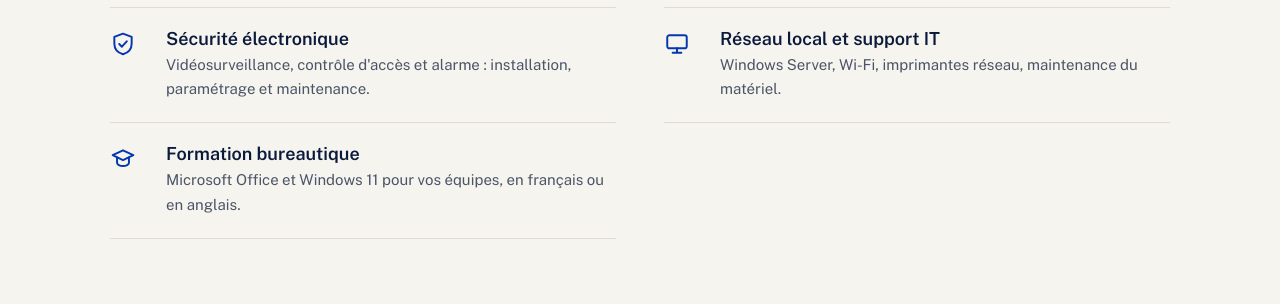
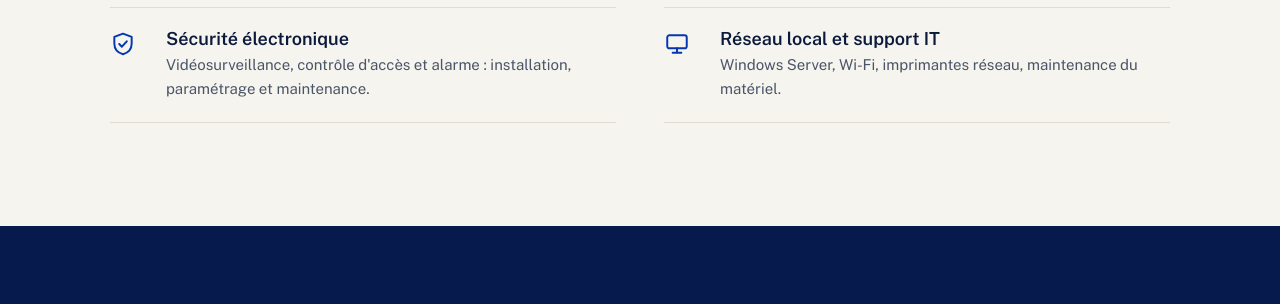
Before and after one commit to Welcomolsen/welcomolsen.github.io, a plain HTML site: page index.html in a window 1280 px wide. Shown: the part 5220-5524 px from the top of the page. Drawn offline with nearby package versions, Linux system fonts and the light colour scheme.

Commit message:
Retirer le service Formation bureautique (#7)
* Mettre en ligne la version WORA Tech du site

Reprend la page de Welcomolsen/Monportofolio#1 : logo et couleurs WORA Tech,
textes au nom de l'entreprise, quatre applications ajoutées.

Co-Authored-By: Claude Opus 5.5 <noreply@anthropic.com>
Claude-Session: https://claude.ai/code/session_01SoLhVPb4KFYp2Np4yghTNW

* Lien vers le portfolio du fondateur

Co-Authored-By: Claude Opus 5.5 <noreply@anthropic.com>
Claude-Session: https://claude.ai/code/session_01SoLhVPb4KFYp2Np4yghTNW

* Site WORA Tech : retirer les informations personnelles, garder services et applications

Co-Authored-By: Claude Opus 5.5 <noreply@anthropic.com>
Claude-Session: https://claude.ai/code/session_01SoLhVPb4KFYp2Np4yghTNW

* Renommer Lycée Software en Scholarys

Co-Authored-By: Claude Opus 5.5 <noreply@anthropic.com>
Claude-Session: https://claude.ai/code/session_01SoLhVPb4KFYp2Np4yghTNW

* Corriger le nom : Scolarys

Co-Authored-By: Claude Opus 5.5 <noreply@anthropic.com>
Claude-Session: https://claude.ai/code/session_01SoLhVPb4KFYp2Np4yghTNW

* Mettre en avant la création de logiciels et revoir le design

Co-Authored-By: Claude Opus 5.5 <noreply@anthropic.com>
Claude-Session: https://claude.ai/code/session_01SoLhVPb4KFYp2Np4yghTNW

* Retirer le service Formation bureautique

Co-Authored-By: Claude Opus 5.5 <noreply@anthropic.com>
Claude-Session: https://claude.ai/code/session_01SoLhVPb4KFYp2Np4yghTNW

---------

Co-authored-by: Claude <noreply@anthropic.com>

```diff
--- a/index.html
+++ b/index.html
@@ -472,7 +472,6 @@ footer a{color:var(--band-ink)}
         <li><svg viewBox="0 0 24 24" fill="none" stroke="currentColor" stroke-width="1.8" stroke-linecap="round"><path d="M12 13v8M8 21h8"/><circle cx="12" cy="11" r="2"/><path d="M8.5 7.5a5 5 0 017 0M5.6 4.6a9 9 0 0112.8 0"/></svg><h3>Liaisons réseau sans fil</h3><p>Liaisons point à point Ubiquiti pour relier vos sites, routage et mise en service.</p></li>
         <li><svg viewBox="0 0 24 24" fill="none" stroke="currentColor" stroke-width="1.8" stroke-linecap="round" stroke-linejoin="round"><path d="M12 2.5l8 3v6c0 5-3.4 8.6-8 10-4.6-1.4-8-5-8-10v-6z"/><path d="M8.5 12l2.5 2.5 4.5-5"/></svg><h3>Sécurité électronique</h3><p>Vidéosurveillance, contrôle d'accès et alarme : installation, paramétrage et maintenance.</p></li>
         <li><svg viewBox="0 0 24 24" fill="none" stroke="currentColor" stroke-width="1.8" stroke-linecap="round"><rect x="3" y="4" width="18" height="12" rx="2"/><path d="M8 20h8M12 16v4"/></svg><h3>Réseau local et support IT</h3><p>Windows Server, Wi-Fi, imprimantes réseau, maintenance du matériel.</p></li>
-        <li><svg viewBox="0 0 24 24" fill="none" stroke="currentColor" stroke-width="1.8" stroke-linecap="round" stroke-linejoin="round"><path d="M2.5 8.5L12 4l9.5 4.5L12 13z"/><path d="M6.5 10.5v5c0 1.5 2.5 3 5.5 3s5.5-1.5 5.5-3v-5"/></svg><h3>Formation bureautique</h3><p>Microsoft Office et Windows 11 pour vos équipes, en français ou en anglais.</p></li>
       </ul>
     </div>
   </section>
```
